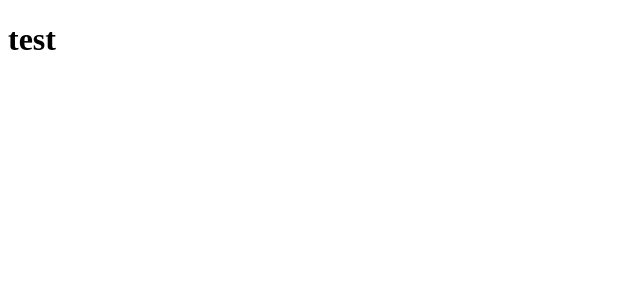
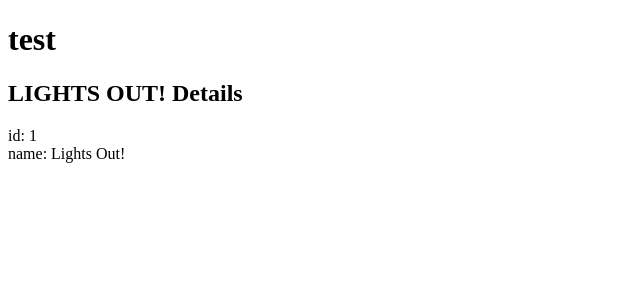
Before and after one commit to Asaqal/site, an Angular app: page / in a window 1280 px wide. Shown: the top 300 px of the page, without its empty margins (0-640 px from the left). Built offline with nearby package versions, Linux system fonts and the light colour scheme.

Commit message:
created basic projects component

```diff
--- a/src/app/app.component.html
+++ b/src/app/app.component.html
@@ -1 +1,2 @@
 <h1>test</h1>
+<app-projects></app-projects>
--- a/src/app/app.module.ts
+++ b/src/app/app.module.ts
@@ -3,9 +3,11 @@ import { BrowserModule } from '@angular/platform-browser';
 
 import { AppRoutingModule } from './app-routing.module';
 import { AppComponent } from './app.component';
+import { ProjectsComponent } from './projects/projects.component';
 @NgModule({
   declarations: [
-    AppComponent
+    AppComponent,
+    ProjectsComponent
   ],
   imports: [
     BrowserModule,
--- /dev/null
+++ b/src/app/projects/project.ts
@@ -0,0 +1,4 @@
+export interface Project {
+    id: number;
+    name: string;
+}
--- /dev/null
+++ b/src/app/projects/projects.component.html
@@ -0,0 +1,3 @@
+<h2>{{project.name | uppercase}} Details</h2>
+<div><span>id: </span>{{project.id}}</div>
+<div><span>name: </span>{{project.name}}</div>
--- /dev/null
+++ b/src/app/projects/projects.component.ts
@@ -0,0 +1,20 @@
+import { Component, OnInit } from '@angular/core';
+import { Project } from './project';
+
+@Component({
+  selector: 'app-projects',
+  templateUrl: './projects.component.html',
+  styleUrls: ['./projects.component.scss']
+})
+export class ProjectsComponent implements OnInit {
+  project: Project = {
+    id: 1,
+    name: "Lights Out!"
+  };
+
+  constructor() { }
+
+  ngOnInit(): void {
+  }
+
+}
```
Also changed, not shown: src/app/projects/projects.component.scss (added), 1 other file (tests, documents, lock files or other folders).
